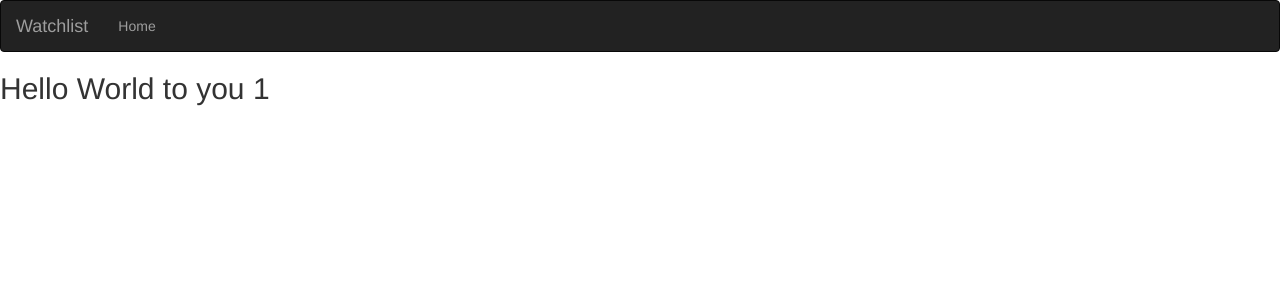
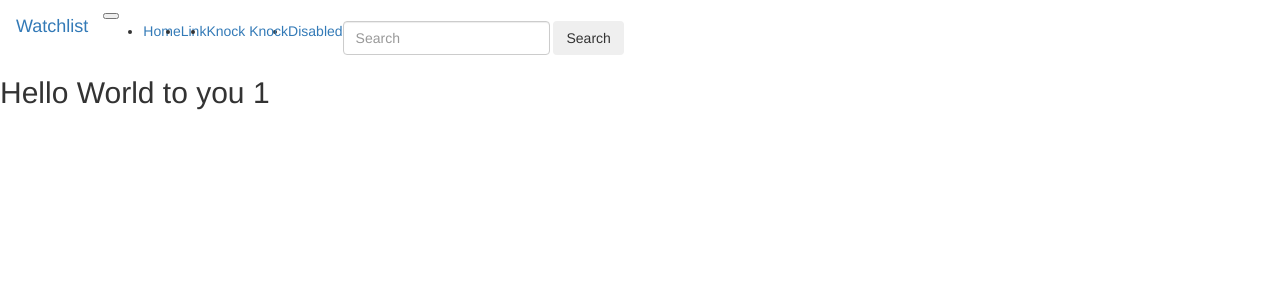
Before and after one commit to SamNgigi/Watch-List-V2, a Flask app: page /movie/1 in a window 1280 px wide. Shown: the top 300 px of the page. Run offline with Flask 2, Linux system fonts and the light colour scheme; parts of the project's set-up code (start-up, migrations or seed data) failed here and were passed over; some libraries are stand-ins or nearby versions.

Commit message:
Bootstrap4 working

```diff
--- a/app/templates/navbar.html
+++ b/app/templates/navbar.html
@@ -1,20 +1,41 @@
-<div class="navbar navbar-inverse" role="navigation">
-  <div class="container-fluid">
-    <div class="navbar-header">
-      <button type="button" class="navbar-toggle" data-toggle="collapse" data-target=".navbar-collapse">
-        <span class="sr-only">Toggle navigation</span>
-        <span class="icon-bar"></span>
-        <span class="icon-bar"></span>
-        <span class="icon-bar"></span>
-      </button>
-      <a class="navbar-brand" href="/"> Watchlist </a>
-    </div>
-    <div class="navbar-collapse collapse">
-      <ul class="nav navbar-nav">
-        <li>
-          <a href="/">Home</a>
-        </li>
-    </div>
+<nav class="navbar navbar-expand-lg navbar-light bg-light">
+  <a class="navbar-brand" href="#">Watchlist</a>
+  <button class="navbar-toggler" type="button" data-toggle="collapse" data-target="#navbarSupportedContent" aria-controls="navbarSupportedContent"
+    aria-expanded="false" aria-label="Toggle navigation">
+    <span class="navbar-toggler-icon"></span>
+  </button>
 
+  <div class="collapse navbar-collapse" id="navbarSupportedContent">
+    <ul class="navbar-nav mr-auto">
+      <li class="nav-item active">
+        <a class="nav-link" href="#">Home
+          <span class="sr-only">(current)</span>
+        </a>
+      </li>
+      <li class="nav-item">
+        <a class="nav-link" href="#">Link</a>
+      </li>
+      <li class="nav-item dropdown">
+        <a class="nav-link dropdown-toggle" href="#" id="navbarDropdown" role="button" data-toggle="dropdown" aria-haspopup="true"
+          aria-expanded="false">
+          Knock Knock
+        </a>
+        <div class="dropdown-menu" aria-labelledby="navbarDropdown">
+          <a class="dropdown-item" href="#">Whose there?</a>
+          <a class="dropdown-item" href="#">Another</a>
+          <a class="dropdown-item" href="#">Another Who?</a>
+          <a class="dropdown-item" href="#">(Silence)</a>
+          <div class="dropdown-divider"></div>
+          <a class="dropdown-item" href="#">Knock</a>
+        </div>
+      </li>
+      <li class="nav-item">
+        <a class="nav-link disabled" href="#">Disabled</a>
+      </li>
+    </ul>
+    <form class="form-inline my-2 my-lg-0">
+      <input class="form-control mr-sm-2" type="search" placeholder="Search" aria-label="Search">
+      <button class="btn btn-outline-success my-2 my-sm-0" type="submit">Search</button>
+    </form>
   </div>
-</div>
+</nav>
```
